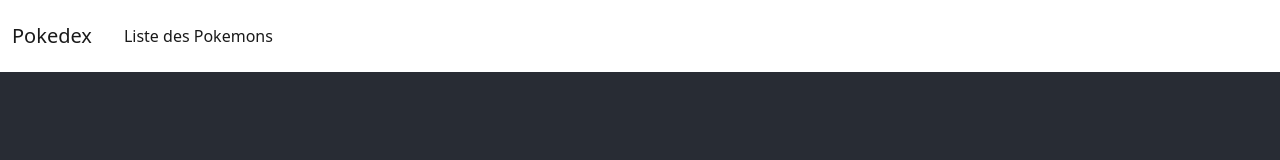
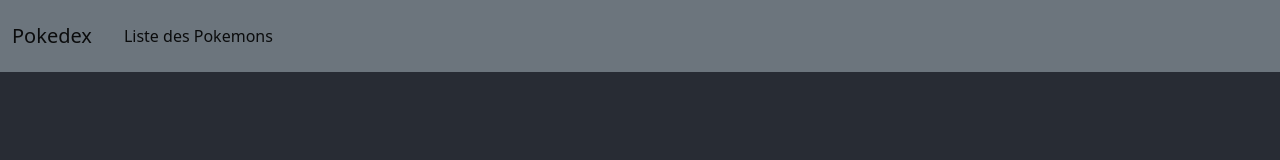
Before and after one commit to Lansor/reactpokedex, a React (Create React App) app: page /pokemon/1 in a window 1280 px wide. Shown: the top 160 px of the page. Built offline with nearby package versions, Linux system fonts and the light colour scheme.

Commit message:
modif design barre

```diff
--- a/src/components/header/navigation.js
+++ b/src/components/header/navigation.js
@@ -7,9 +7,9 @@ import { Link } from 'react-router-dom'
 export default function Navigation() {
     return (
         <>
-            <nav className='navbar navbar-expand-lg bg-body-tertiary'>
+            <nav className='navbar navbar-expand-lg bg-body-tertiary bg-secondary w-100 ' style={{position: 'fixed'}}>
                 <div className='container-fluid'>
-                    <a className='navbar-brand' href='#'>
+                    <a className='navbar-brand' >
                         Pokedex
                     </a>
                     <button
```
